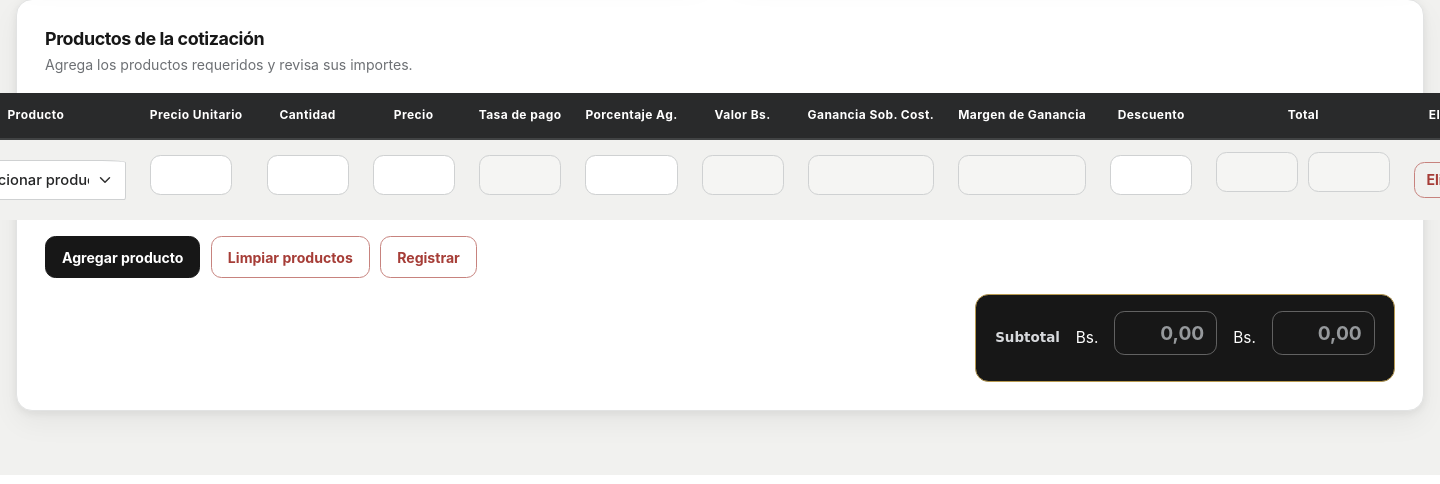
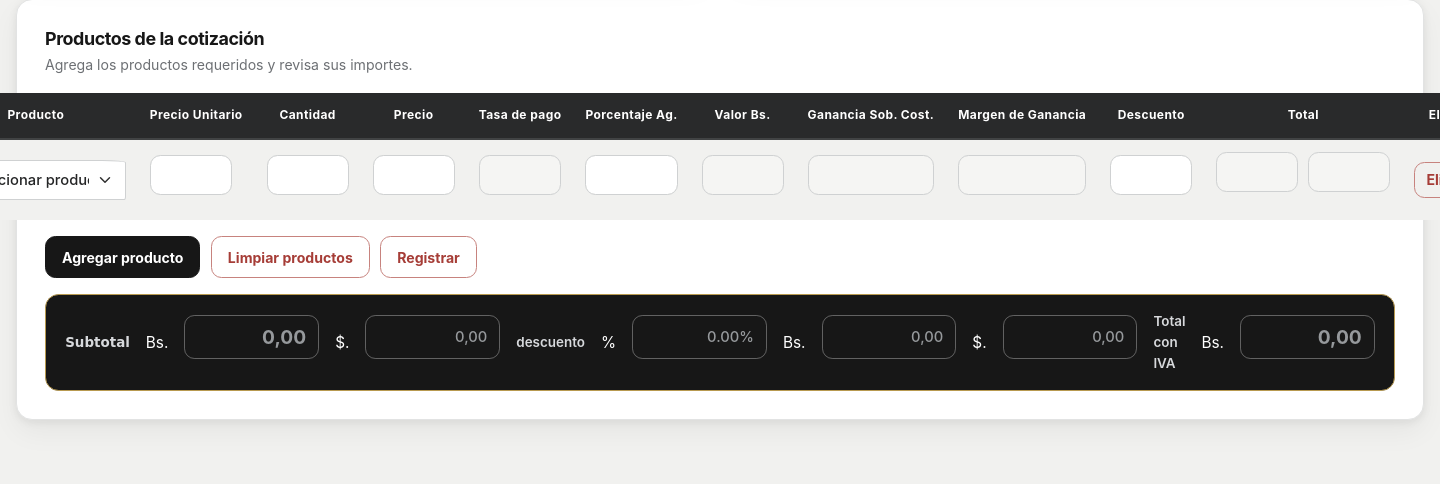
Before and after one commit to oliveroManU/Sistema-de-cotizaci-n, a Flask app: page / in a window 1440 px wide; the page is wider, and only the part inside the window is pictured. Shown: the part 764-1248 px from the top of that part. Run offline with Flask 3, Linux system fonts and the light colour scheme; a user stored in the database is signed in; data comes from the database, SQL or seed files in the repository; both versions use the stored data as it was after the commit; data that the repository does not hold is empty; some libraries are stand-ins or nearby versions; some web fonts are replaced.

Commit message:
fix conexiones inputs

```diff
--- a/app/blueprints/main/routes.py
+++ b/app/blueprints/main/routes.py
@@ -768,12 +768,12 @@ def guardar_cliente():
 
 @app.route('/guardar_cotizacion_clientes', methods=['POST'])
 def guardar_cotizacion_clientes():
-    cliente = request.form.get('nombre-cliente', '').strip() or 'Cliente Sin Nombre'
+    cliente   = request.form.get('nombre-cliente', '').strip() or 'Cliente Sin Nombre'
     rif       = request.form.get('RIF', '').strip()
     direccion = request.form.get('direccion-cliente', '').strip()
     email     = request.form.get('email', '').strip()
     telefono  = request.form.get('telefono', '').strip()
-    empresa = request.form.get('empresa', '').strip() or 'No Empresa'
+    empresa   = request.form.get('empresa', '').strip() or 'No Empresa'
 
     productos     = request.form.getlist('producto[]')
     precios_unid  = request.form.getlist('precioporunidad[]')
@@ -792,6 +792,10 @@ def guardar_cotizacion_clientes():
 
     # ---- NUEVOS CAMPOS DEL TOTAL ----
     subtotal      = request.form.get('total-general', '')
+    subtotald     = request.form.get('total-generald', '')
+    por_desc_panel = request.form.get('pordescuentopanel', '')
+    descuento_p   = request.form.get('descuentobs-panel', '')
+    descuentod_p  = request.form.get('descuentod-panel', '')
     monto_iva     = request.form.get('monto-iva-bn', '')
     tasa_hoy      = request.form.get('tasapagob', '')
 
@@ -801,9 +805,14 @@ def guardar_cotizacion_clientes():
         except ValueError:
             return 0.0
 
-    subtotal_f  = to_float(subtotal)
-    monto_iva_f = to_float(monto_iva)
-    tasa_f      = to_float(tasa_hoy)
+    subtotal_f      = to_float(subtotal)
+    subtotald_f     = to_float(subtotald)
+    por_desc_panel_f = to_float(por_desc_panel)
+    descuento_p_f   = to_float(descuento_p)
+    descuentod_p_f  = to_float(descuentod_p)
+    monto_iva_f     = to_float(monto_iva)
+    tasa_f          = to_float(tasa_hoy)
+
 
     conn = connect_db()
     cur  = conn.cursor()
@@ -852,7 +861,7 @@ def guardar_cotizacion_clientes():
                             {'cliente_id': cliente_id, 'nombre': cliente}
                         )
                 except Exception as e_hist:
-                    print(f"⚠️ No se pudo guardar historial de cliente: {e_hist}")
+                    print(f" No se pudo guardar historial de cliente: {e_hist}")
             else:
                 print("DEBUG: Sin nombre válido, no se crea cliente.")
 
@@ -860,9 +869,9 @@ def guardar_cotizacion_clientes():
         # 2) INSERT del pedido con los totales
         # ==========================================================
         cur.execute("""
-            INSERT INTO pedidos (fecha, cliente, tasa, subtotal, total_iva)
-            VALUES (datetime('now'), ?, ?, ?, ?)
-        """, (cliente, tasa_f, subtotal_f, monto_iva_f))
+            INSERT INTO pedidos (fecha, cliente, tasa, subtotal, subtotal_d, porc_descuento, subtotal_descuento, subtotal_descuento_d, total_iva)
+            VALUES (datetime('now'), ?, ?, ?, ?, ?, ?, ?, ?)
+        """, (cliente, tasa_f, subtotal_f, subtotald_f, por_desc_panel_f, descuento_p_f, descuentod_p_f, monto_iva_f))
         pedido_id = cur.lastrowid
 
         print(f"DEBUG: Recibí {len(productos)} productos. Datos: {productos}")
--- a/app/static/css/brand.css
+++ b/app/static/css/brand.css
@@ -1046,7 +1046,7 @@ body.app-body {
     align-items: center;
     justify-content: space-between;
     gap: 1rem;
-    max-width: 420px;
+
     margin: 1rem 0 0 auto;
     padding: 1rem 1.2rem;
     background: var(--brand-ink);
--- a/app/static/js/Funciones.js
+++ b/app/static/js/Funciones.js
@@ -110,6 +110,7 @@ function multiplicacion(elemento) {
     }
 
 
+
     calcularTotalGeneral();
 }
 
@@ -141,26 +142,48 @@ function calcularTotalGeneral() {
 
     const subtotal = totalGeneral;
 
+    // 4. Tasa de pago (Bs por USD)
+    const tasaEl = document.getElementById('tasapagohoy');
+    const tasapago = parseFloat(tasaEl?.value) || 0;
+
+    const subtotald = tasapago !== 0 ? subtotal / tasapago : 0;
+
+    const subtotald1 = document.getElementById('total-generald');
+    if (subtotald1) {
+        subtotald1.value = subtotald.toFixed(2);
+    }
+
+    // 5. Descuento del panel (aplica sobre el subtotal)
+    const inputPorDescuento = document.getElementById('pordescuentopanel');
+    const PDescuentoPanel = parseFloat(inputPorDescuento?.value) || 0;
+
+    const PorDescuento = subtotal * (PDescuentoPanel / 100);
+
+   // 6. Precio con descuento (Bs)
+    const PrecioMasDescuentoPanel = subtotal - PorDescuento;
+
+    const subtotal2El = document.getElementById('descuentobs-panel');
+    if (subtotal2El) {
+        subtotal2El.value = PrecioMasDescuentoPanel.toFixed(2);
+    }
+
+    // 7. Precio con descuento en USD
+    const PrecioMasDescuentoDolarPanel = tasapago !== 0 ? PrecioMasDescuentoPanel / tasapago : 0;
+
+    const inputDescuentoDPanel = document.getElementById('descuentod-panel');
+    if (inputDescuentoDPanel) {
+        inputDescuentoDPanel.value = PrecioMasDescuentoDolarPanel.toFixed(2);
+    }
+
+    // 8. IVA sobre el precio con descuento (Bs)
     const PorcentajeIVA = 16;
-    const MontoIVA = subtotal * (PorcentajeIVA / 100);
-    const MontoConIVA = subtotal + MontoIVA;
+    const MontoIVA = PrecioMasDescuentoPanel * (PorcentajeIVA / 100);
+    const MontoConIVA = PrecioMasDescuentoPanel + MontoIVA;
 
     const inputMontoIvaBn = document.getElementById('monto-iva-bn');
     if (inputMontoIvaBn) {
         inputMontoIvaBn.value = MontoConIVA.toFixed(2);
     }
-
-    const tasapago = document.getElementById('tasapagohoy') || 0;
-    const subtotald = tasapago !== 0 ? (subtotal / tasapago) : 0;
-
-    // 3. Actualizar el input de Subtotal $ (Usando getElementById en lugar de fila.querySelector)
-    const inputTotalGeneralD = document.getElementById('total-generald');
-    if (inputTotalGeneralD) {
-        inputTotalGeneralD.value = subtotald.toFixed(2);
-    }
-
-
-
 
 }
 
--- a/app/templates/index.html
+++ b/app/templates/index.html
@@ -249,9 +249,24 @@
 
         <label for="total-general"><strong>Subtotal</strong></label>
         <span>Bs.</span>
-        <input type="text" id="total-general" name="total-general" readonly placeholder="0,00" class="form-control">
+        <input type="text" id="total-general" name="total-general" readonly placeholder="0,00" class="form-control" oninput="calcularTotalGeneral(this)">
+
+        <span>$.</span>
+        <input type="text" id="total-generald" name="total-generald" readonly placeholder="0,00" class="form-control">
+
+        <label for="">descuento</label>
+        <span>%</span>
+        <input type="text" id="pordescuentopanel" name="pordescuentopanel" placeholder="0.00%" class="form-control" oninput="calcularTotalGeneral(this)">
+
+        <span>Bs.</span>
+        <input type="text" id="descuentobs-panel" name="descuentobs-panel" class="form-control" readonly placeholder="0,00">
+        <span>$.</span>
+        <input type="text" id="descuentod-panel" name="descuentod-panel" class="form-control" readonly placeholder="0,00">
+
+        <label for="">Total con IVA</label>
         <span>Bs.</span>
         <input type="text" id="monto-iva-bn" name="monto-iva-bn" readonly placeholder="0,00" class="form-control">
+
     </div>
 
     </form>
```
Also changed, not shown: instance/Velazcress.db.
